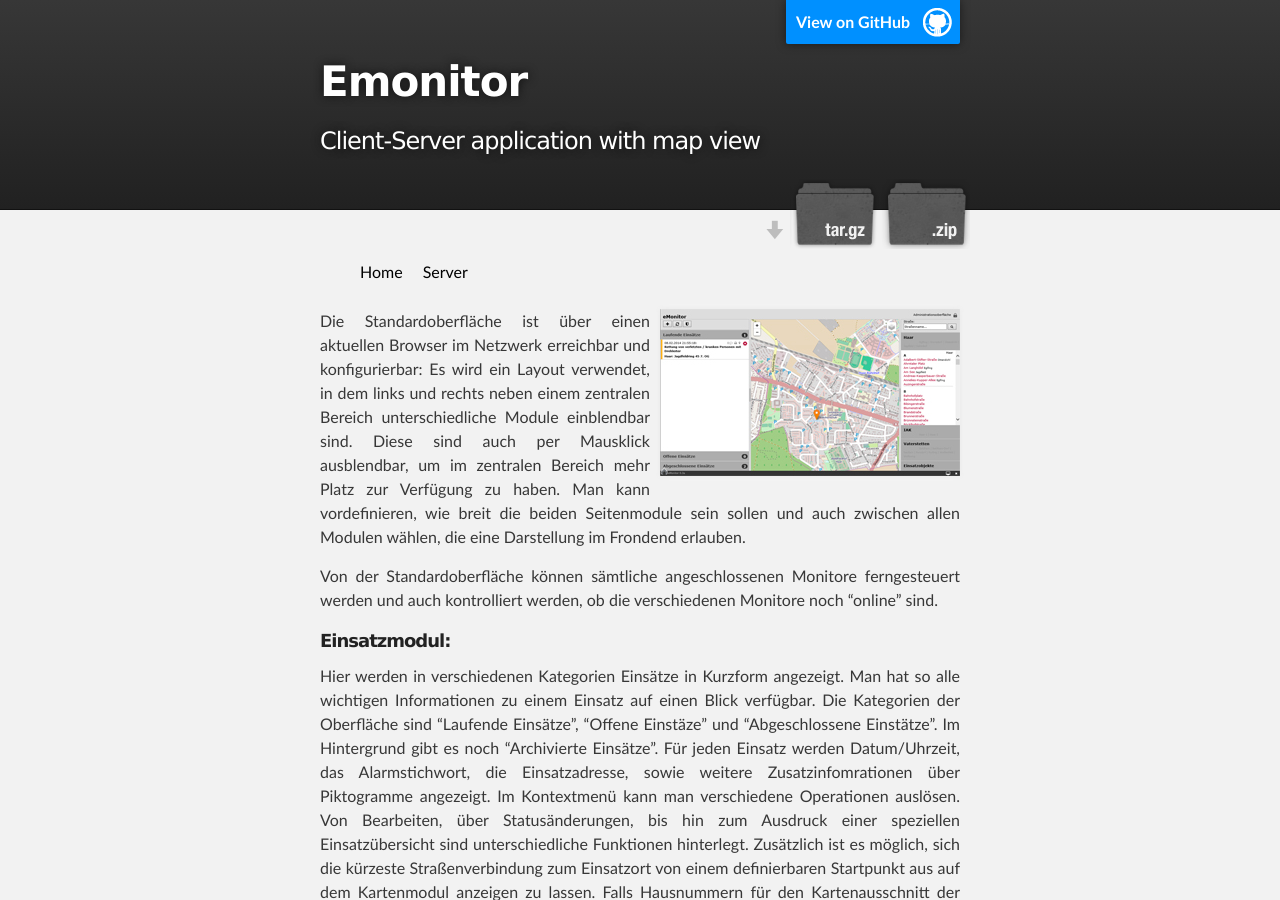
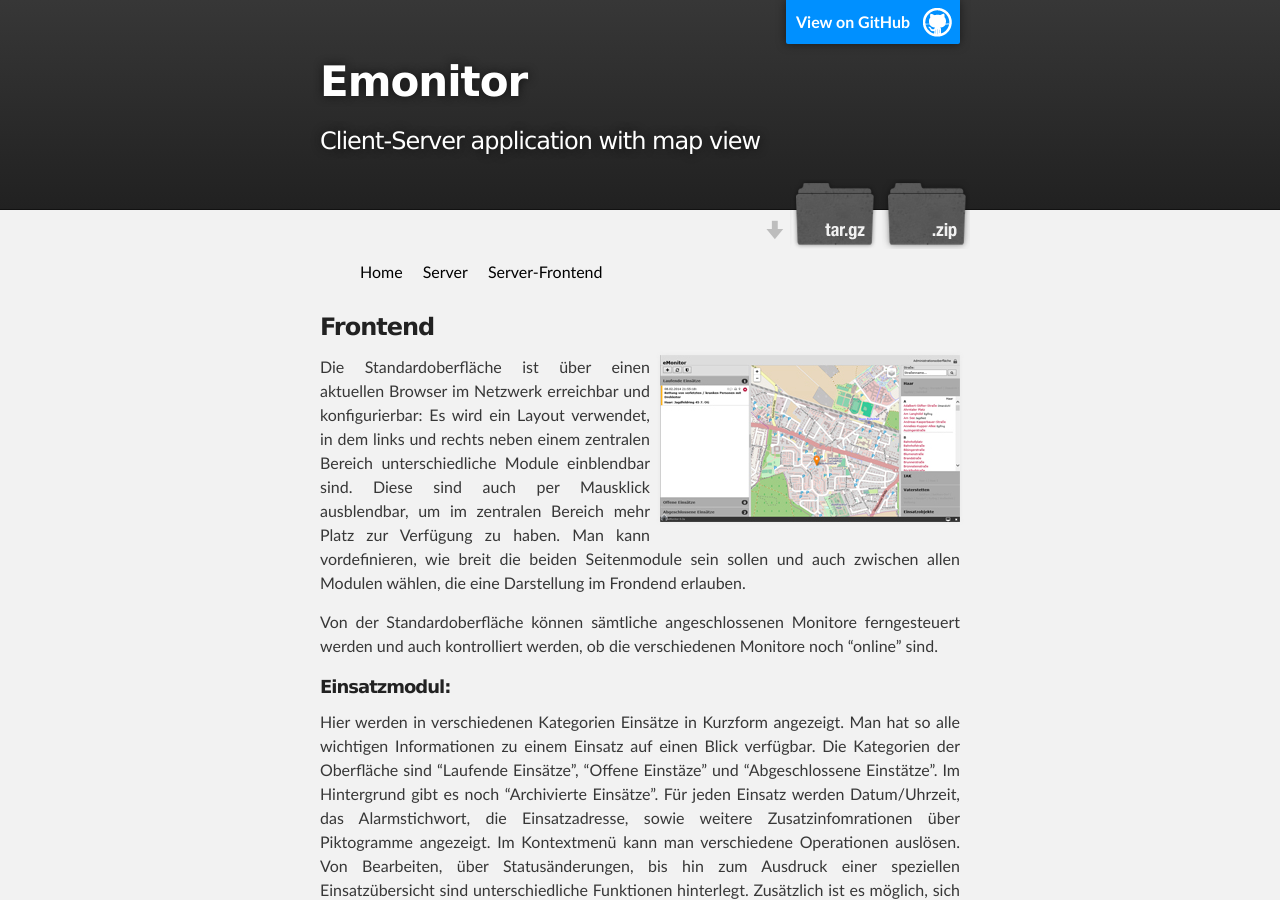
Before and after one commit to seiferta/eMonitor, a Jekyll site: the page built from docs/server-frontend.md, in a window 1280 px wide and 900 px high. Built offline with Jekyll 4.4.1, drawn with Linux system fonts in a browser that asks for light colours; nearby versions of some CDN libraries; Markdown is read by kramdown in place of the engine named in the settings.

Commit message:
Update server-frontend.md

```diff
--- a/docs/server-frontend.md
+++ b/docs/server-frontend.md
@@ -1,8 +1,9 @@
 ---
 layout: index
-permalink: /server/frontend.html
+permalink: /server/frontend/
 breadcrumb: Server-Frontend
 ---
+### Frontend
 
 ![eMonitor Frontend]({{ site.url }}/eMonitor/images/frontend.jpg) Die Standardoberfläche ist über einen aktuellen Browser im Netzwerk erreichbar und konfigurierbar: Es wird ein Layout
 verwendet, in dem links und rechts neben einem zentralen Bereich unterschiedliche Module einblendbar sind. Diese sind
```
